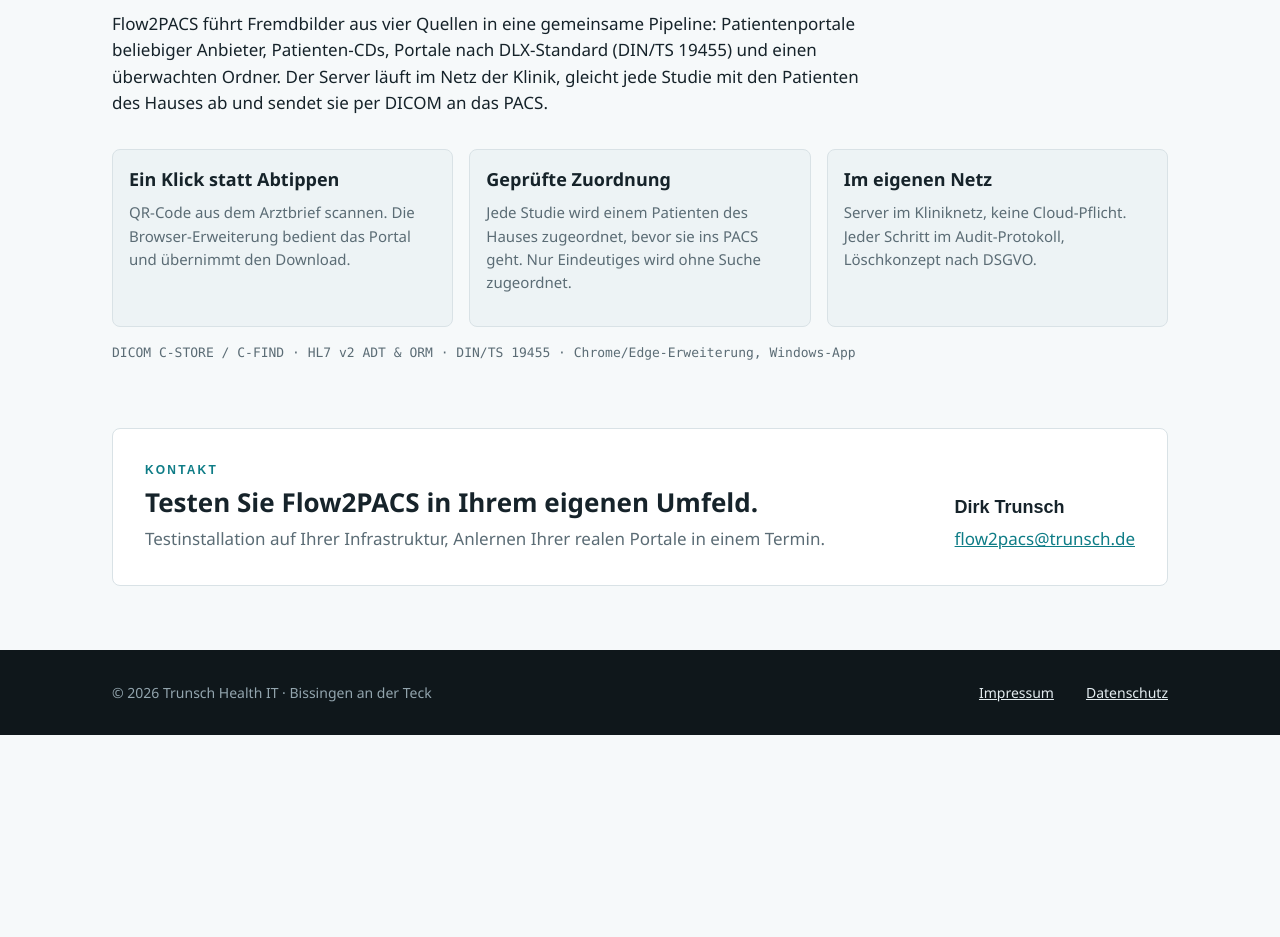
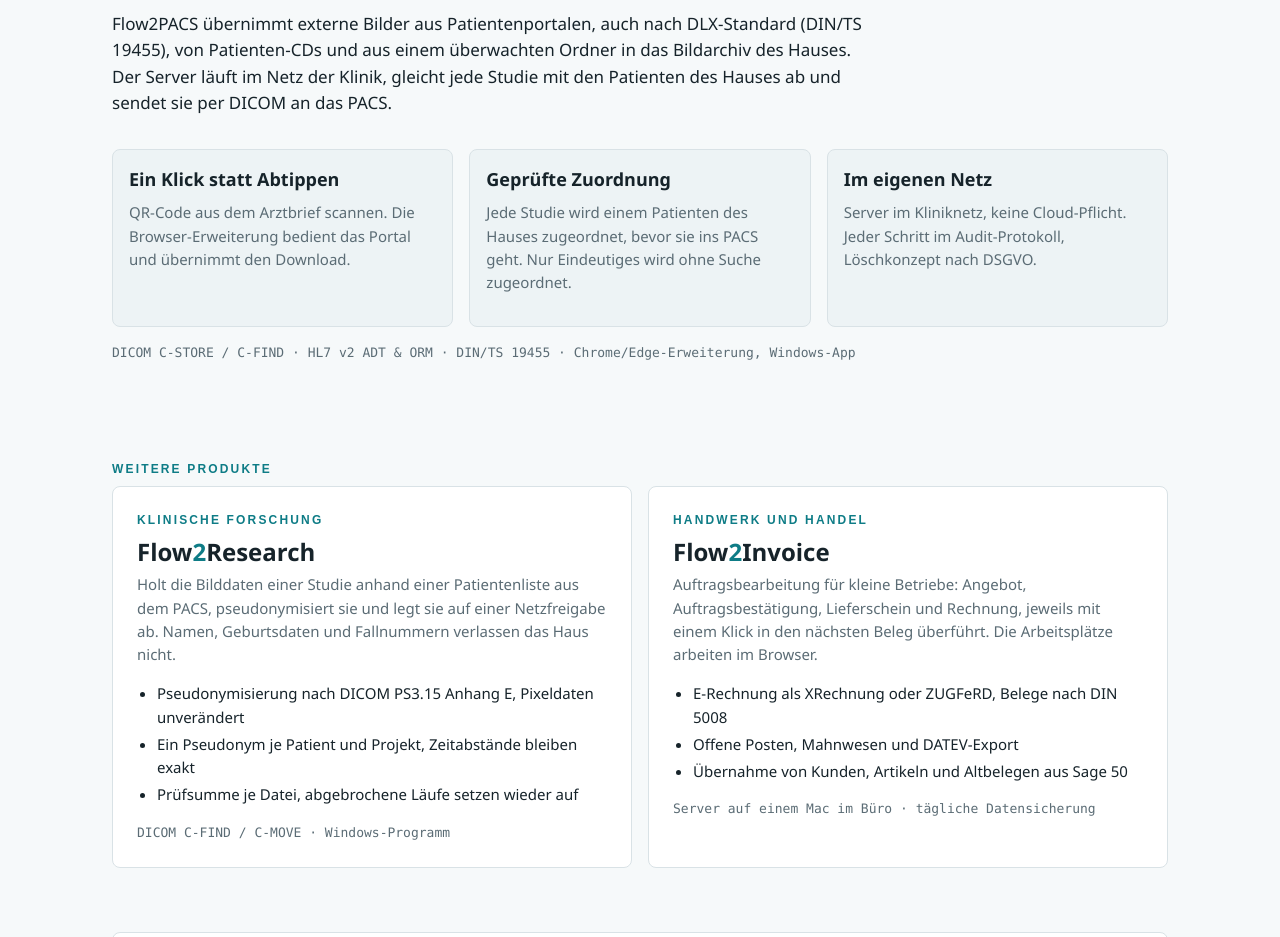
Before and after one commit to tlrider99/trunsch-website, a plain HTML site: page index.html in a window 1280 px wide. Shown: the part 624-1561 px from the top of the page. Before the commit the page ends 1359 px from the top, so only its background shows below. Drawn offline with Linux system fonts and the light colour scheme.

Commit message:
Startseite: Flow2PACS als Schwerpunkt, Flow2Research und Flow2Invoice als weitere Produkte
Co-Authored-By: Claude Opus 5.5 <noreply@anthropic.com>

```diff
--- a/index.html
+++ b/index.html
@@ -3,8 +3,8 @@
 <head>
 <meta charset="utf-8">
 <meta name="viewport" content="width=device-width, initial-scale=1">
-<title>Trunsch Health IT – Software für Radiologie und Klinik-IT</title>
-<meta name="description" content="Trunsch Health IT entwickelt Flow2PACS: Fremdbilder aus Patientenportalen, auch nach DLX-Standard, und von CD mit geprüfter Patientenzuordnung ins eigene PACS.">
+<title>Trunsch Health IT – Flow2PACS, Flow2Research, Flow2Invoice</title>
+<meta name="description" content="Trunsch Health IT entwickelt Flow2PACS (Fremdbilder ins PACS), Flow2Research (pseudonymisierter DICOM-Export für Studien) und Flow2Invoice (Angebote, Rechnungen und E-Rechnung für kleine Betriebe).">
 <link rel="icon" href="favicon.svg" type="image/svg+xml">
 <link rel="stylesheet" href="style.css">
 </head>
@@ -13,7 +13,8 @@
 <div class="wrap leiste">
 <a class="marke" href="index.html"><svg viewBox="0 0 64 64" width="44" height="44" aria-hidden="true"><rect width="64" height="64" rx="12" fill="#0E7C86"/><rect x="12" y="16" width="28" height="10" fill="#E4EDF1"/><path d="M38 10 L54 21 L38 32 Z" fill="#E4EDF1"/><rect x="20" y="26" width="10" height="24" fill="#0F171B"/></svg><span><b>Trunsch</b><span>Health IT</span></span></a>
 <nav class="nav" aria-label="Hauptnavigation">
-<a href="#produkt">Produkt</a>
+<a href="#flow2pacs">Flow2PACS</a>
+<a href="#weitere">Weitere Produkte</a>
 <a href="#kontakt">Kontakt</a>
 <button type="button" class="linkknopf" data-impressum>Impressum</button>
 <a href="datenschutz.html">Datenschutz</a>
@@ -26,11 +27,11 @@
 </div>
 </header>
 
-<main>
-<section id="produkt" class="wrap produkt" aria-labelledby="produkt-titel">
-<div class="eyebrow">Produkt</div>
-<div class="titel"><img src="flow2pacs.png" alt="Produktzeichen Flow2PACS" width="64" height="64"><h2 id="produkt-titel"><span>Flow</span><span class="zwei">2</span><span>PACS</span></h2></div>
-<p class="intro">Flow2PACS führt Fremdbilder aus vier Quellen in eine gemeinsame Pipeline: Patientenportale beliebiger Anbieter, Patienten-CDs, Portale nach DLX-Standard (DIN/TS 19455) und einen überwachten Ordner. Der Server läuft im Netz der Klinik, gleicht jede Studie mit den Patienten des Hauses ab und sendet sie per DICOM an das PACS.</p>
+<main id="produkte">
+<section id="flow2pacs" class="wrap produkt" aria-labelledby="flow2pacs-titel">
+<div class="eyebrow">Krankenhaus und Radiologie</div>
+<div class="titel"><img src="flow2pacs.png" alt="Produktzeichen Flow2PACS" width="64" height="64"><h2 id="flow2pacs-titel"><span>Flow</span><span class="zwei">2</span><span>PACS</span></h2></div>
+<p class="intro">Flow2PACS übernimmt externe Bilder aus Patientenportalen, auch nach DLX-Standard (DIN/TS 19455), von Patienten-CDs und aus einem überwachten Ordner in das Bildarchiv des Hauses. Der Server läuft im Netz der Klinik, gleicht jede Studie mit den Patienten des Hauses ab und sendet sie per DICOM an das PACS.</p>
 <div class="karten">
 <div class="karte"><h3>Ein Klick statt Abtippen</h3><p>QR-Code aus dem Arztbrief scannen. Die Browser-Erweiterung bedient das Portal und übernimmt den Download.</p></div>
 <div class="karte"><h3>Geprüfte Zuordnung</h3><p>Jede Studie wird einem Patienten des Hauses zugeordnet, bevor sie ins PACS geht. Nur Eindeutiges wird ohne Suche zugeordnet.</p></div>
@@ -39,12 +40,40 @@
 <p class="technik">DICOM C-STORE / C-FIND · HL7 v2 ADT &amp; ORM · DIN/TS 19455 · Chrome/Edge-Erweiterung, Windows-App</p>
 </section>
 
+<section id="weitere" class="wrap weitere" aria-labelledby="weitere-titel">
+<div class="eyebrow" id="weitere-titel">Weitere Produkte</div>
+<div class="weitere-raster">
+<article id="flow2research" class="weiteres" aria-labelledby="flow2research-titel">
+<div class="eyebrow">Klinische Forschung</div>
+<h3 id="flow2research-titel"><span>Flow</span><span class="zwei">2</span><span>Research</span></h3>
+<p>Holt die Bilddaten einer Studie anhand einer Patientenliste aus dem PACS, pseudonymisiert sie und legt sie auf einer Netzfreigabe ab. Namen, Geburtsdaten und Fallnummern verlassen das Haus nicht.</p>
+<ul>
+<li>Pseudonymisierung nach DICOM PS3.15 Anhang E, Pixeldaten unverändert</li>
+<li>Ein Pseudonym je Patient und Projekt, Zeitabstände bleiben exakt</li>
+<li>Prüfsumme je Datei, abgebrochene Läufe setzen wieder auf</li>
+</ul>
+<p class="technik">DICOM C-FIND / C-MOVE · Windows-Programm</p>
+</article>
+<article id="flow2invoice" class="weiteres" aria-labelledby="flow2invoice-titel">
+<div class="eyebrow">Handwerk und Handel</div>
+<h3 id="flow2invoice-titel"><span>Flow</span><span class="zwei">2</span><span>Invoice</span></h3>
+<p>Auftragsbearbeitung für kleine Betriebe: Angebot, Auftragsbestätigung, Lieferschein und Rechnung, jeweils mit einem Klick in den nächsten Beleg überführt. Die Arbeitsplätze arbeiten im Browser.</p>
+<ul>
+<li>E-Rechnung als XRechnung oder ZUGFeRD, Belege nach DIN 5008</li>
+<li>Offene Posten, Mahnwesen und DATEV-Export</li>
+<li>Übernahme von Kunden, Artikeln und Altbelegen aus Sage 50</li>
+</ul>
+<p class="technik">Server auf einem Mac im Büro · tägliche Datensicherung</p>
+</article>
+</div>
+</section>
+
 <section id="kontakt" class="wrap abstand-unten" aria-labelledby="kontakt-titel">
 <div class="kontakt">
 <div class="kontakt-text">
 <div class="eyebrow">Kontakt</div>
-<h2 id="kontakt-titel">Testen Sie Flow2PACS in Ihrem eigenen Umfeld.</h2>
-<p>Testinstallation auf Ihrer Infrastruktur, Anlernen Ihrer realen Portale in einem Termin.</p>
+<h2 id="kontakt-titel">Testen Sie unsere Software in Ihrem eigenen Umfeld.</h2>
+<p>Testinstallation auf Ihrer Infrastruktur, Einrichtung gemeinsam in einem Termin.</p>
 </div>
 <div class="person"><b>Dirk Trunsch</b><a href="&#109;&#97;&#105;&#108;&#116;&#111;&#58;&#102;&#108;&#111;&#119;&#50;&#112;&#97;&#99;&#115;&#64;&#116;&#114;&#117;&#110;&#115;&#99;&#104;&#46;&#100;&#101;">&#102;&#108;&#111;&#119;&#50;&#112;&#97;&#99;&#115;&#64;&#116;&#114;&#117;&#110;&#115;&#99;&#104;&#46;&#100;&#101;</a></div>
 </div>
--- a/style.css
+++ b/style.css
@@ -23,7 +23,7 @@ a{color:var(--petrol)}a:hover{color:var(--ink)}
 .held h1{margin:0;font-weight:700;font-size:clamp(32px,5vw,48px);line-height:1.1;letter-spacing:-.01em;max-width:820px}
 .held p{margin:16px 0 0;font-size:19px;max-width:720px}
 
-.produkt{padding-top:64px}
+.produkt{padding-top:64px;scroll-margin-top:16px}
 .produkt .titel{display:flex;align-items:center;gap:16px;margin-bottom:16px}
 .produkt h2{margin:0;font-weight:700;font-size:0;line-height:1.15}
 .produkt h2 span{font-size:32px}
@@ -33,6 +33,15 @@ a{color:var(--petrol)}a:hover{color:var(--ink)}
 .karte{background:var(--chip);border:1px solid var(--line);border-radius:8px;padding:16px 16px 32px}
 .karte h3{margin:0 0 8px;font-weight:650;font-size:18px}
 .karte p{margin:0;font-size:15px;color:var(--muted)}
+.weitere{padding-top:64px;scroll-margin-top:16px}
+.weitere-raster{display:grid;grid-template-columns:repeat(auto-fit,minmax(300px,1fr));gap:16px}
+.weiteres{background:#fff;border:1px solid var(--line);border-radius:8px;padding:24px;scroll-margin-top:16px}
+.weiteres h3{margin:0 0 8px;font-weight:700;font-size:0;line-height:1.15}
+.weiteres h3 span{font-size:24px}
+.weiteres p{margin:0;font-size:15px;color:var(--muted)}
+.weiteres ul{margin:16px 0 0;padding-left:20px;font-size:15px}
+.weiteres li + li{margin-top:4px}
+.weiteres .technik{margin-top:16px;font-size:13px}
 .technik{margin:16px 0 0;font-family:"IBM Plex Mono",Consolas,monospace;font-size:13px;color:var(--muted)}
 
 .kontakt{background:#fff;border:1px solid var(--line);border-radius:8px;padding:32px;display:flex;flex-wrap:wrap;justify-content:space-between;align-items:flex-end;gap:32px}
@@ -63,3 +72,4 @@ dialog h3{margin:16px 0 8px;font-weight:650;font-size:16px}
 dialog p{margin:0;font-size:16px}
 .schliessen{width:44px;height:44px;display:flex;align-items:center;justify-content:center;background:var(--chip);border:1px solid var(--line);border-radius:6px;color:var(--ink);cursor:pointer}
 :focus-visible{outline:2px solid var(--night-accent);outline-offset:2px}
+@media(max-width:640px){.nav{gap:8px 24px}.wrap{padding:24px 20px}.held{padding-bottom:40px}.produkt{padding-top:40px}.kontakt{padding:24px}}
```
